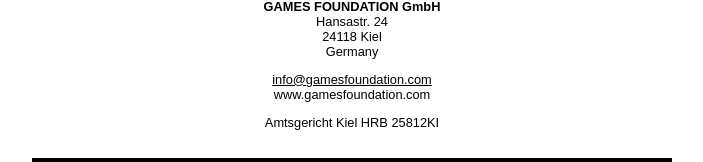
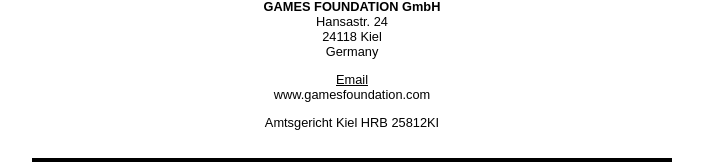
Before and after one commit to gus0650/GamesFoundation, a plain HTML site: page index.html in a window 1280 px wide. Shown: the part 2874-3036 px from the top of the page, without its empty margins (288-991 px from the left). Drawn offline with Linux system fonts and the light colour scheme; files whose address does not match are found by name.

Commit message:
Update index.html

```diff
--- a/index.html
+++ b/index.html
@@ -126,22 +126,6 @@
 	<br clear=all>
 </div>
 
-<!--
-<a name="jobs"/>
-<div style="background-color:#cccccc; color:#000000;">
-
-	&nbsp;<br>
-
-	<h2>J O B S &nbsp; &amp; &nbsp; I N T E R N S H I P S</h2>
-
-	Please send your application by email to<br>
-	jobs-at-gamesfoundation.com<p>
-
-	Please avoid large email attachments and send links instead.<p>
-
-<br clear=all>
-</div>
--->
 
 <a name="projects">
 <div style="background-color:#ffffff; color:#000000;">
@@ -299,6 +283,7 @@
 
 	<h2>C O N T A C T</h2>
 
+	<p>
 	<b>GAMES FOUNDATION GmbH</b><br>
 	Hansastr. 24<br>
 	24118 Kiel<br>
@@ -306,7 +291,7 @@
 	<p>
 
 	<p>
-	<a data-mail="info" data-mail-show>info<img src="at.png" width="1.2%" alt="(at)">gamesfoundation.com</a><br>
+	<a class="ct"a data-mail="info">Email</a><br>
 	www.gamesfoundation.com<br>
 	<p/>
 
```
